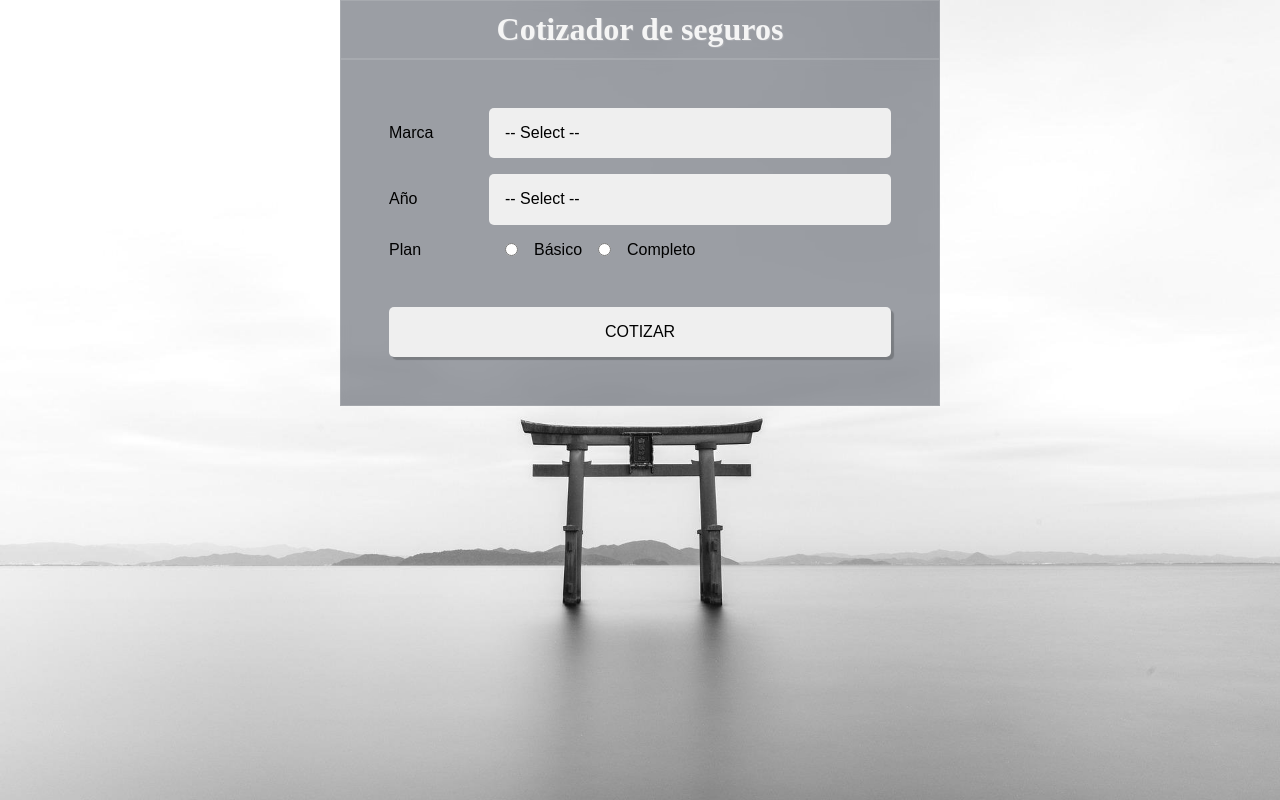
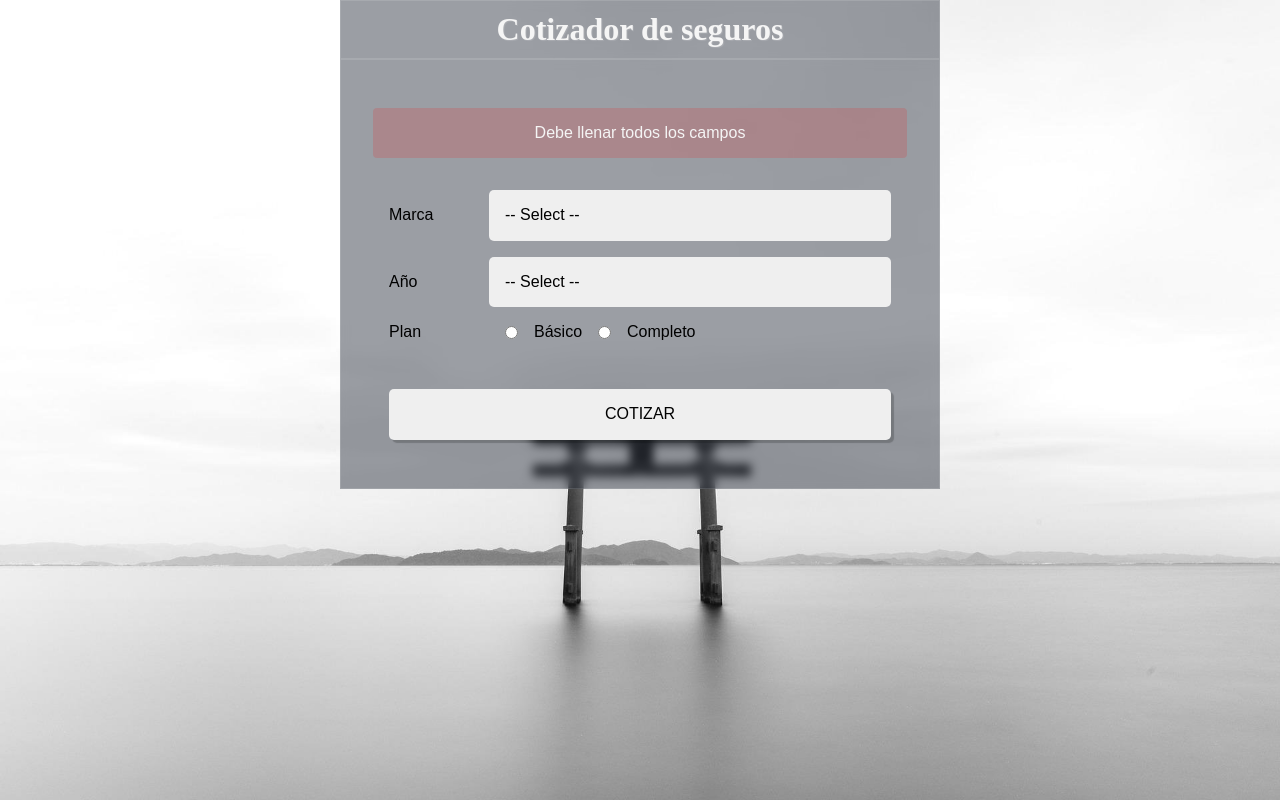
Before and after one commit to brimanz/insurance-app, a React (Vite) app: page / in a window 1280 px wide. Both pictures are taken after a click on the button "COTIZAR". Built offline with nearby package versions, Linux system fonts and the light colour scheme.

Commit message:
form elements

```diff
--- a/src/components/Form.jsx
+++ b/src/components/Form.jsx
@@ -42,6 +42,16 @@ const Button = styled.button`
 	}
 `;
 
+const Error = styled.div`
+	background-color: rgba(255, 0 , 0, 0.15);
+	color: #f5f5f5;
+	padding: 1rem;
+	width: 100%;
+	text-align: center;
+	margin: 0 0 2rem -1rem;
+	border-radius: 4px;
+`;
+
 
 const Form = () =>{
 
@@ -51,9 +61,10 @@ const Form = () =>{
 		plan: ""
 	});
 
+	const [error, guardarError] = useState(false);
+
 	//data extract
 	const {marca, year, plan} = datos;
-
 
 	//reading form data
 	const obtenerInformacion = e =>{
@@ -63,9 +74,41 @@ const Form = () =>{
 		});
 	}
 
+	//submit form
+	const cotizarSeguro = e =>{
+		e.preventDefault();
+
+		if(marca.trim() === "" || year.trim() === "" || plan.trim() === ""){
+			guardarError(true);
+			return;
+		}
+
+		guardarError(false);
+
+
+		//diference of years
+
+		//year -3%
+
+		//america 15%
+		//europe 30%
+		//asia 5%
+
+
+		//basic +20%
+		//complete +50%
+
+
+		//total
+	}
+
 
 	return(
-		<form>
+		<form
+			onSubmit={cotizarSeguro}
+		>
+
+			{error ? <Error>Debe llenar todos los campos</Error> : null}
 			<Area>
 				<Label>Marca</Label>
 				<Select
@@ -121,7 +164,7 @@ const Form = () =>{
 				/> Completo
 			</Area>
 
-			<Button type="button">Cotizar</Button>
+			<Button type="submit">Cotizar</Button>
 		</form>
 
 	)
```
